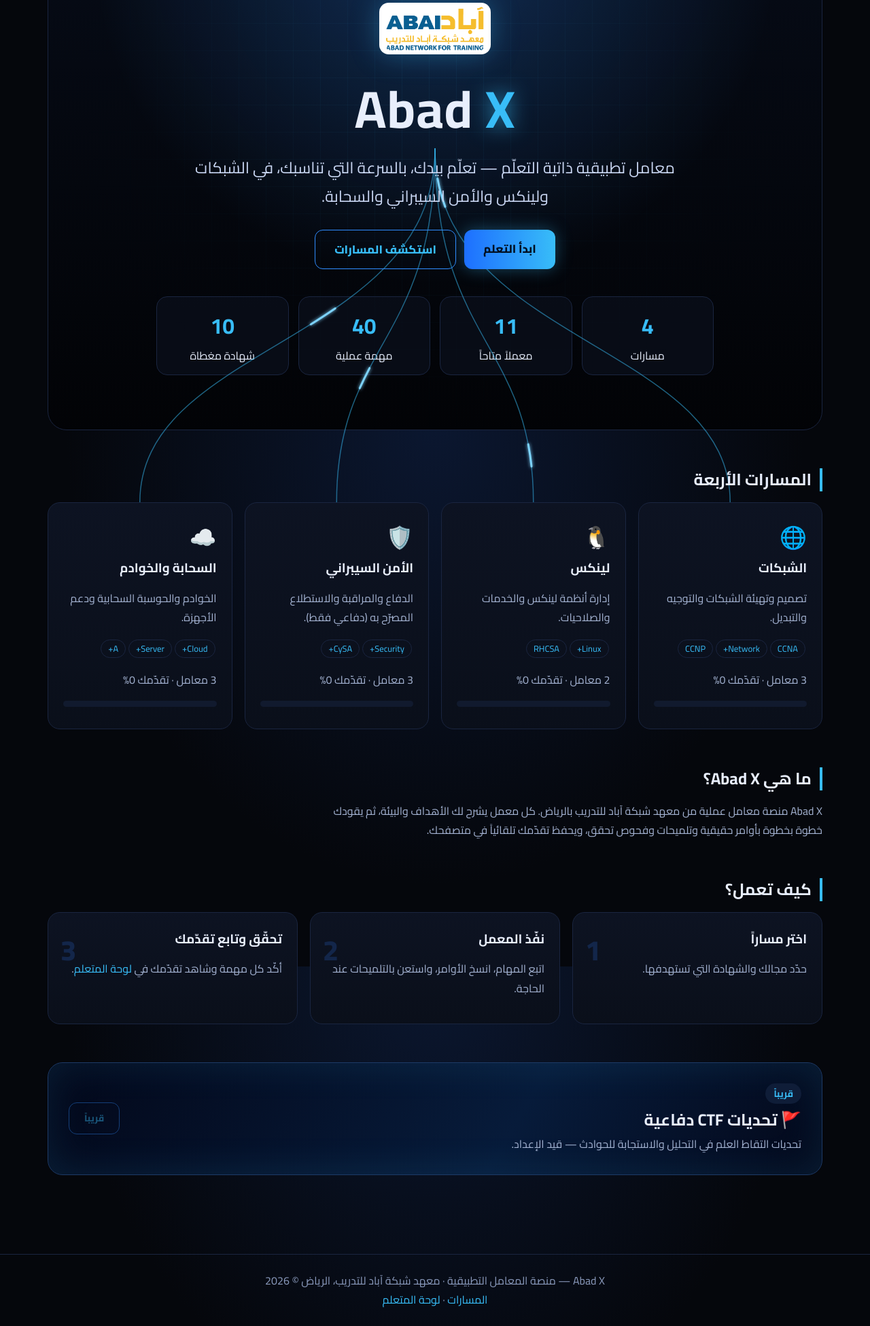
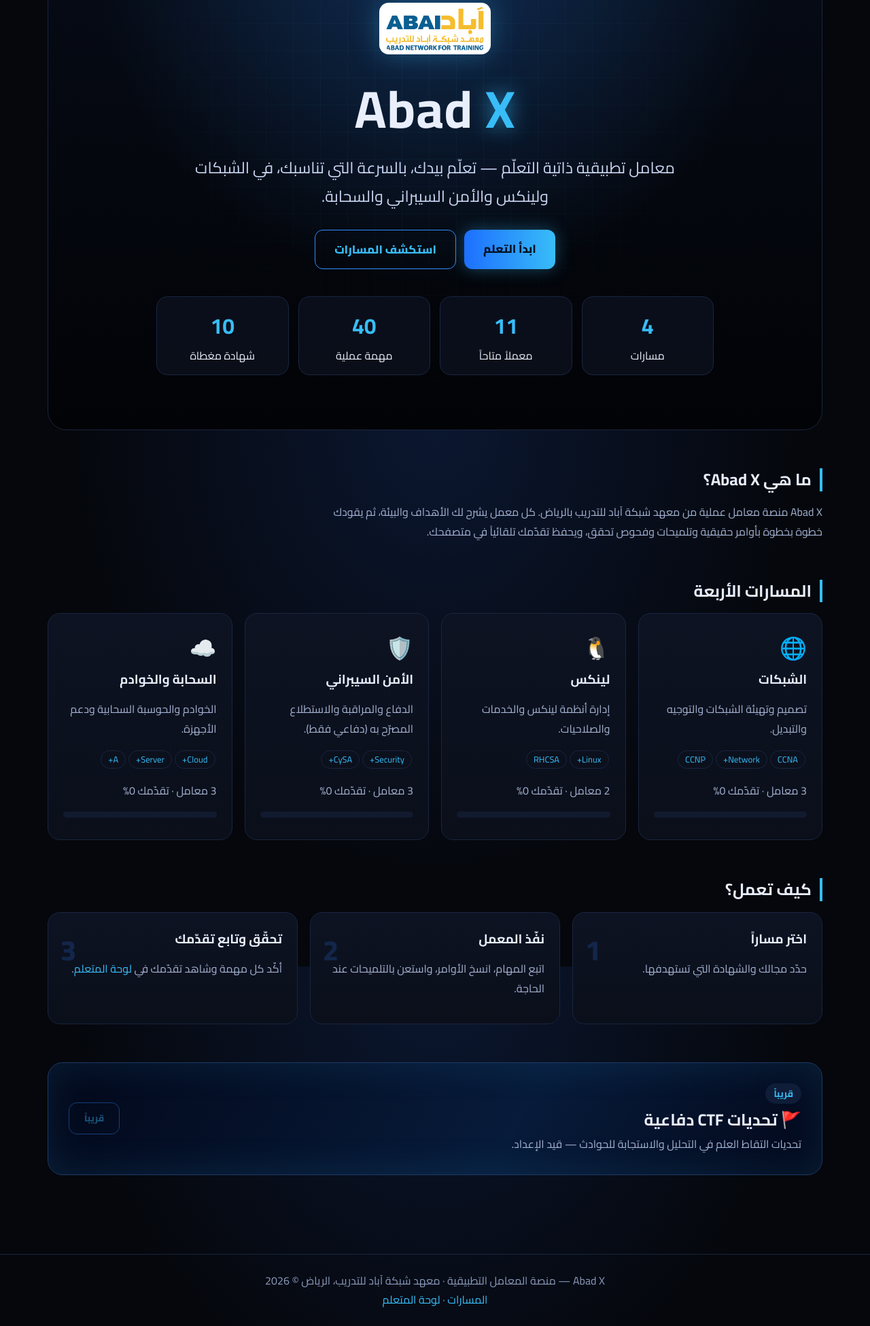
Before and after one commit to abadx2027-cmyk/abadx, a PHP site: page /home.html in a window 1280 px wide. Shown: the part 178-2129 px from the top of the page at 68% size. Run offline with PHP 8.4, Linux system fonts and the light colour scheme.

Commit message:
Revert "Home: SVG connectors from Abad X wordmark to track cards with travelling blue pulse"
This reverts commit c397e8d086ea7f72be8d219e1ed72189210d5d28.

```diff
--- a/assets/app.js
+++ b/assets/app.js
@@ -9,12 +9,12 @@ function toast(m,k='ok'){let t=document.querySelector('.toast');if(!t){t=documen
 function shell(){document.querySelector('main').id='main';document.body.insertAdjacentHTML('afterbegin','<a class="skip" href="#main">تخطَّ إلى المحتوى</a>');document.body.insertAdjacentHTML('afterbegin',`<header role="banner"><nav class="nav" aria-label="التنقل الرئيسي"><a class="brand" href="home.html"><img src="assets/abad-logo.png" alt="ABAD"><span>Abad <b>X</b></span></a><span class="sp"></span><a class="l" href="home.html">المسارات</a><a class="l" href="dashboard.html">لوحة المتعلم</a></nav></header>`);
 document.body.insertAdjacentHTML('beforeend',`<footer>Abad X — منصة المعامل التطبيقية · معهد شبكة آباد للتدريب، الرياض © 2026<br><a href="home.html#tracks">المسارات</a> · <a href="dashboard.html">لوحة المتعلم</a></footer>`)}
 function home(){const certs=new Set(TRACKS.flatMap(t=>t.certs)).size,tasks=LABS.reduce((a,l)=>a+l.tasks.length,0);
-document.querySelector('main').innerHTML=`<section class="lhero" aria-labelledby="ht"><img class="logo" src="assets/abad-logo.png" alt="شعار معهد شبكة آباد للتدريب"><h1 id="ht" data-wordmark>Abad <b>X</b></h1><p class="tl">معامل تطبيقية ذاتية التعلّم — تعلّم بيدك، بالسرعة التي تناسبك، في الشبكات ولينكس والأمن السيبراني والسحابة.</p><div class="cta"><a class="btn" href="track.html?t=${TRACKS[0].id}">ابدأ التعلم</a><a class="btn ghost" href="#tracks">استكشف المسارات</a></div>
+document.querySelector('main').innerHTML=`<section class="lhero" aria-labelledby="ht"><img class="logo" src="assets/abad-logo.png" alt="شعار معهد شبكة آباد للتدريب"><h1 id="ht">Abad <b>X</b></h1><p class="tl">معامل تطبيقية ذاتية التعلّم — تعلّم بيدك، بالسرعة التي تناسبك، في الشبكات ولينكس والأمن السيبراني والسحابة.</p><div class="cta"><a class="btn" href="track.html?t=${TRACKS[0].id}">ابدأ التعلم</a><a class="btn ghost" href="#tracks">استكشف المسارات</a></div>
 <div class="stats" aria-label="أرقام المنصة الحالية"><div class="stat"><b>${TRACKS.length}</b>مسارات</div><div class="stat"><b>${LABS.length}</b>معملاً متاحاً</div><div class="stat"><b>${tasks}</b>مهمة عملية</div><div class="stat"><b>${certs}</b>شهادة مغطاة</div></div></section>
-<section class="sec2" aria-labelledby="tracks"><h2 class="sec" id="tracks">المسارات الأربعة</h2><div class="grid" id="tgrid">${TRACKS.map(t=>`<a class="card" href="track.html?t=${t.id}" style="color:inherit"><div class="ico" aria-hidden="true">${t.icon}</div><h3>${t.name}</h3><p class="mut">${t.desc}</p>${t.certs.map(c=>`<span class="tag">${c}</span>`).join('')}<p class="mut">${LABS.filter(l=>l.track===t.id).length} معامل · تقدّمك ${trackPct(t)}%</p>${bar(trackPct(t))}</a>`).join('')}</div></section>
 <section class="sec2" aria-labelledby="w"><h2 class="sec" id="w">ما هي Abad X؟</h2><p class="lead">Abad X منصة معامل عملية من معهد شبكة آباد للتدريب بالرياض. كل معمل يشرح لك الأهداف والبيئة، ثم يقودك خطوة بخطوة بأوامر حقيقية وتلميحات وفحوص تحقق، ويحفظ تقدّمك تلقائياً في متصفحك.</p></section>
+<section class="sec2" aria-labelledby="tracks"><h2 class="sec" id="tracks">المسارات الأربعة</h2><div class="grid">${TRACKS.map(t=>`<a class="card" href="track.html?t=${t.id}" style="color:inherit"><div class="ico" aria-hidden="true">${t.icon}</div><h3>${t.name}</h3><p class="mut">${t.desc}</p>${t.certs.map(c=>`<span class="tag">${c}</span>`).join('')}<p class="mut">${LABS.filter(l=>l.track===t.id).length} معامل · تقدّمك ${trackPct(t)}%</p>${bar(trackPct(t))}</a>`).join('')}</div></section>
 <section class="sec2" aria-labelledby="how"><h2 class="sec" id="how">كيف تعمل؟</h2><div class="steps"><div class="card step"><h3>اختر مساراً</h3><p class="mut">حدّد مجالك والشهادة التي تستهدفها.</p></div><div class="card step"><h3>نفّذ المعمل</h3><p class="mut">اتبع المهام، انسخ الأوامر، واستعن بالتلميحات عند الحاجة.</p></div><div class="card step"><h3>تحقّق وتابع تقدّمك</h3><p class="mut">أكّد كل مهمة وشاهد تقدّمك في <a href="dashboard.html">لوحة المتعلم</a>.</p></div></div></section>
-<section class="sec2" aria-labelledby="ctf"><div class="ctf"><div><span class="soon">قريباً</span><h2 id="ctf" style="margin:8px 0 4px">🚩 تحديات CTF دفاعية</h2><p class="mut" style="margin:0">تحديات التقاط العلم في التحليل والاستجابة للحوادث — قيد الإعداد.</p></div><button class="btn ghost" disabled aria-disabled="true">قريباً</button></div></section>`;wire()}
+<section class="sec2" aria-labelledby="ctf"><div class="ctf"><div><span class="soon">قريباً</span><h2 id="ctf" style="margin:8px 0 4px">🚩 تحديات CTF دفاعية</h2><p class="mut" style="margin:0">تحديات التقاط العلم في التحليل والاستجابة للحوادث — قيد الإعداد.</p></div><button class="btn ghost" disabled aria-disabled="true">قريباً</button></div></section>`}
 function track(){const t=TRACKS.find(x=>x.id===new URLSearchParams(location.search).get('t'))||TRACKS[0];document.title=t.name+' | Abad X';
 document.querySelector('main').innerHTML=`<section class="hero"><div class="ico">${t.icon}</div><h1>${t.name}</h1><p>${t.desc}</p>${t.certs.map(c=>`<span class="tag">${c}</span>`).join('')}${bar(trackPct(t))}</section>${LABS.some(l=>l.track===t.id)?'':'<div class="empty">لا توجد معامل في هذا المسار بعد — قريباً.</div>'}<div class="grid">${LABS.filter(l=>l.track===t.id).map(l=>`<a class="card" href="lab.html?id=${l.id}" style="color:inherit"><span class="tag">${l.cert}</span><span class="tag">${l.level}</span><span class="tag">⏱ ${l.time}</span><h3>${l.title}</h3><p class="mut">${l.summary}</p>${bar(labPct(l))}<span class="mut">${labPct(l)}% مكتمل</span></a>`).join('')}</div>`}
 function lab(){const l=LABS.find(x=>x.id===new URLSearchParams(location.search).get('id'))||LABS[0];const t=TRACKS.find(x=>x.id===l.track);document.title=l.title+' | Abad X';
@@ -29,13 +29,3 @@ m.querySelectorAll('.copy').forEach(b=>b.onclick=()=>{navigator.clipboard?.write
 document.getElementById('reset').onclick=()=>{if(!confirm('إعادة تعيين تقدّم هذا المعمل؟'))return;toast('تمت إعادة التعيين','warn');const p=getP();delete p[l.id];setP(p);render()}};render()}
 function dash(){const all=LABS.length,comp=LABS.filter(l=>labPct(l)===100).length,tot=Math.round(LABS.reduce((a,l)=>a+labPct(l),0)/all);
 document.querySelector('main').innerHTML=`<section class="hero"><h1>لوحة <span>المتعلم</span></h1><p>تقدّمك محفوظ محلياً في هذا المتصفح.</p>${tot===0?'<div class="empty" style="margin:16px 0">لم تبدأ أي معمل بعد. <a href="home.html#tracks">اختر مساراً وابدأ أول معمل ←</a></div>':''}<div class="grid"><div class="card"><h3>${tot}%</h3><span class="mut">التقدم الكلي</span>${bar(tot)}</div><div class="card"><h3>${comp} / ${all}</h3><span class="mut">معامل مكتملة</span></div></div></section><div class="grid">${TRACKS.map(t=>`<div class="card"><h3>${t.icon} ${t.name}</h3>${bar(trackPct(t))}<table>${LABS.filter(l=>l.track===t.id).map(l=>`<tr><td><a href="lab.html?id=${l.id}">${l.title}</a></td><td>${labPct(l)}%</td></tr>`).join('')}</table></div>`).join('')}</div><p><button class="btn ghost" onclick="if(confirm('مسح كل التقدم؟')){localStorage.removeItem(LS);location.reload()}" ${tot?'':'disabled'}>مسح كل التقدم</button></p>`}
-
-function wire(){const m=document.querySelector('main'),wm=m.querySelector('[data-wordmark]'),cards=[...m.querySelectorAll('#tgrid .card')];if(!wm||!cards.length)return;
-m.classList.add('wired');const NS='http://www.w3.org/2000/svg',svg=document.createElementNS(NS,'svg');svg.setAttribute('class','wires');svg.setAttribute('aria-hidden','true');m.prepend(svg);
-const draw=()=>{const mb=m.getBoundingClientRect(),r=e=>{const b=e.getBoundingClientRect();return{l:b.left-mb.left,r:b.right-mb.left,t:b.top-mb.top,b:b.bottom-mb.top}};
-svg.setAttribute('width',m.scrollWidth);svg.setAttribute('height',m.scrollHeight);const w=r(wm),wx=(w.l+w.r)/2,wy=w.b+4,rs=cards.map(r),top=Math.min(...rs.map(c=>c.t));
-svg.innerHTML=`<defs><filter id="gl" x="-50%" y="-50%" width="200%" height="200%"><feGaussianBlur stdDeviation="2.5" result="b"/><feMerge><feMergeNode in="b"/><feMergeNode in="SourceGraphic"/></feMerge></filter></defs>`+rs.map((c,i)=>{const cx=(c.l+c.r)/2;let d;
-if(c.t-top<4){const my=wy+(c.t-wy)*.55;d=`M${wx},${wy} C${wx},${my} ${cx},${my} ${cx},${c.t}`}
-else{const gx=Math.max(3,c.l-9-(i%3)*2),ry=top-14,cy=c.t+28;d=`M${wx},${wy} C${wx},${(wy+ry)/2} ${gx},${(wy+ry)/2} ${gx},${ry} L${gx},${cy} L${c.l},${cy}`}
-return`<path class="wb" d="${d}"/><path class="wp" d="${d}" pathLength="1000" style="animation-delay:${i*.7}s" filter="url(#gl)"/>`}).join('')};
-draw();new ResizeObserver(draw).observe(m);addEventListener('resize',draw);document.fonts&&document.fonts.ready.then(draw)}
--- a/assets/style.css
+++ b/assets/style.css
@@ -55,13 +55,3 @@ h1,h2,h3{line-height:1.4}
 .steps{display:grid;grid-template-columns:repeat(auto-fit,minmax(240px,1fr));gap:18px;counter-reset:s}.step{position:relative}.step:before{counter-increment:s;content:counter(s);position:absolute;top:18px;left:18px;font-size:2.6rem;font-weight:800;color:#13264a}
 .ctf{display:flex;flex-wrap:wrap;gap:20px;align-items:center;justify-content:space-between;padding:30px;border-radius:22px;border:1px solid #1d3a66;background:linear-gradient(120deg,#03081a,#071b3a 60%,#03081a);box-shadow:inset 0 0 60px rgba(56,189,248,.12)}
 .soon{background:#0f1d38;color:var(--neon);border-radius:99px;padding:2px 12px;font-size:.85rem;font-weight:700}
-/* wordmark → card connectors */
-main.wired{position:relative}main.wired>section,main.wired .card,main.wired h2{position:relative;z-index:2}
-.lhero{z-index:auto!important}.lhero>*{z-index:2}
-.wires{position:absolute;top:0;left:0;z-index:1;pointer-events:none;overflow:visible}
-.wb{fill:none;stroke:rgba(56,189,248,.35);stroke-width:1.5}
-.wp{fill:none;stroke:#7dd3fc;stroke-width:3;stroke-linecap:round;stroke-dasharray:60 940;stroke-dashoffset:1000;animation:pulse 3.2s linear infinite}
-@keyframes pulse{to{stroke-dashoffset:0}}
-@media (prefers-reduced-motion:reduce){.wp{animation:none;stroke-dasharray:none;stroke:rgba(56,189,248,.55);stroke-width:2}}
-main.wired .lhero>.stats{z-index:0}main.wired .stat{background:rgba(13,19,34,.55)}
-.wb{stroke:rgba(56,189,248,.5)}
```
Also changed, not shown: screens/home-mobile.png, screens/home.png.
